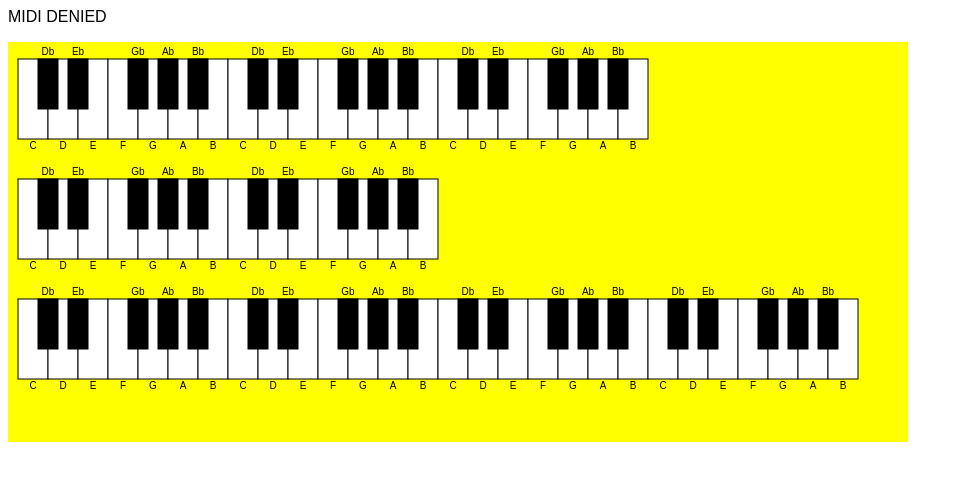
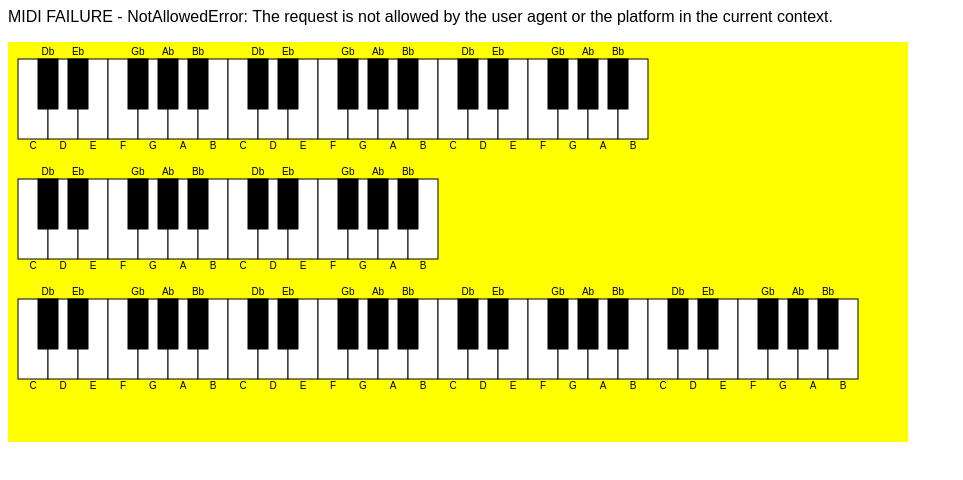
Before and after one commit to elcerdo/piano_cheats, a plain HTML site: page index.html in a window 1280 px wide. Shown: the whole page, without its empty margins (0-963 px from the left). Drawn offline with Linux system fonts and the light colour scheme.

Commit message:
midi works

```diff
--- a/index.html
+++ b/index.html
@@ -6,13 +6,13 @@
             body {
                 font-family: sans-serif;
             }
-            #piano_canvas {
-                padding-top: 1em;
+            .status_label {
+                padding-bottom: 1em;
             }
         </style>
     </head>
     <body>
-        <div id="midi_status">MIDI STATUS</div>
+        <div class="status_label" id="midi_status">MIDI STATUS</div>
         <canvas id="piano_canvas" width="900" height="400"></canvas>
         <script src="main.js"></script>
     </body>
--- a/main.js
+++ b/main.js
@@ -68,18 +68,26 @@ class Draw {
 const canvas = document.getElementById('piano_canvas');
 const draw = new Draw(canvas);
 
+// const midi_status = document.getElementById('midi_status');
+// navigator.permissions.query({ name: "midi", sysex: false }).then((result) => {
+//     if (result.state === "granted") {
+//         midi_status.innerText = "MIDI OK";
+//         // Access granted.
+//     } else if (result.state === "prompt") {
+//         // Using API will prompt for permission
+//         midi_status.innerText = "MIDI PROMPT";
+//     }
+//     midi_status.innerText = "MIDI DENIED";
+//     // Permission was denied by user prompt or permission policy
+// });
+
 const midi_status = document.getElementById('midi_status');
-
-navigator.permissions.query({ name: "midi", sysex: false }).then((result) => {
-    if (result.state === "granted") {
-        midi_status.innerText = "MIDI OK";
-        // Access granted.
-    } else if (result.state === "prompt") {
-        // Using API will prompt for permission
-        midi_status.innerText = "MIDI PROMPT";
-    }
-    midi_status.innerText = "MIDI DENIED";
-    // Permission was denied by user prompt or permission policy
+let midi = null;
+navigator.requestMIDIAccess().then((midi_) => {
+    midi_status.innerText = "MIDI READY";
+    midi = midi_;
+}, (message) => {
+    midi_status.innerText = `MIDI FAILURE - ${message}`;
 });
 
 const loop = () => {
```
